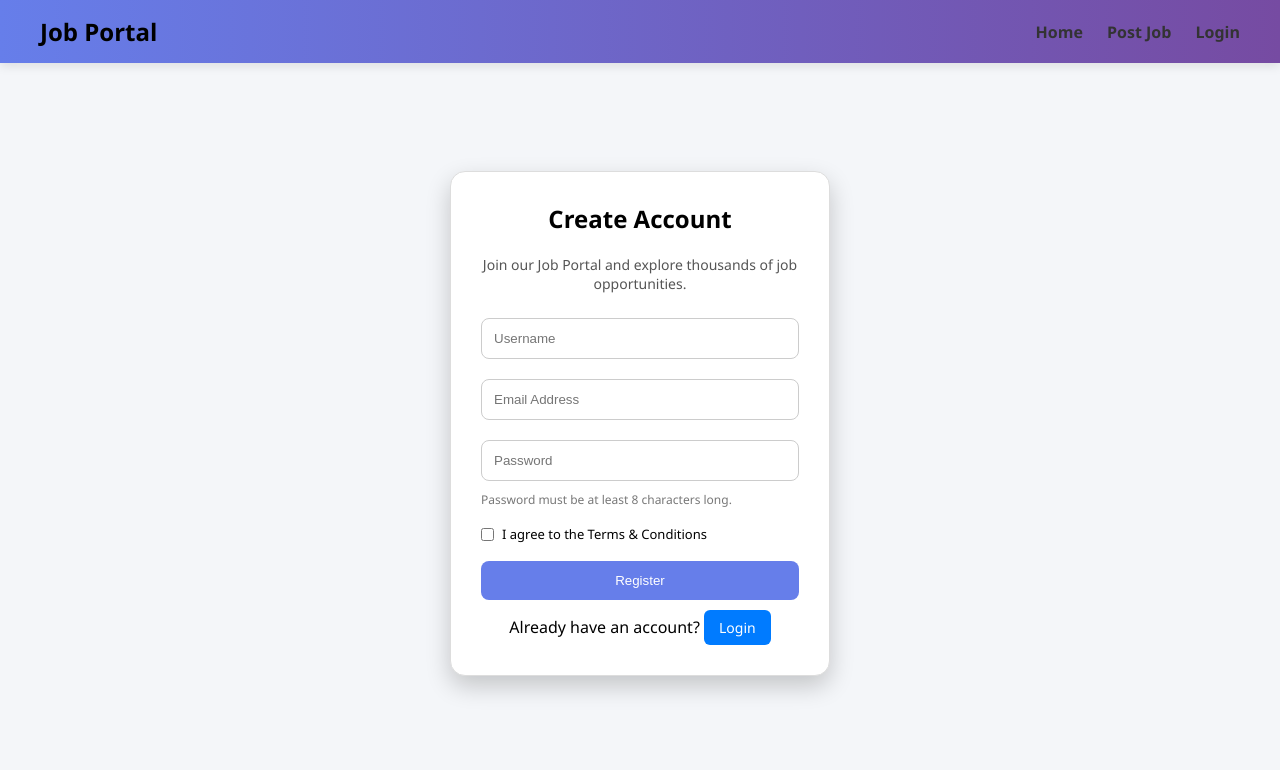
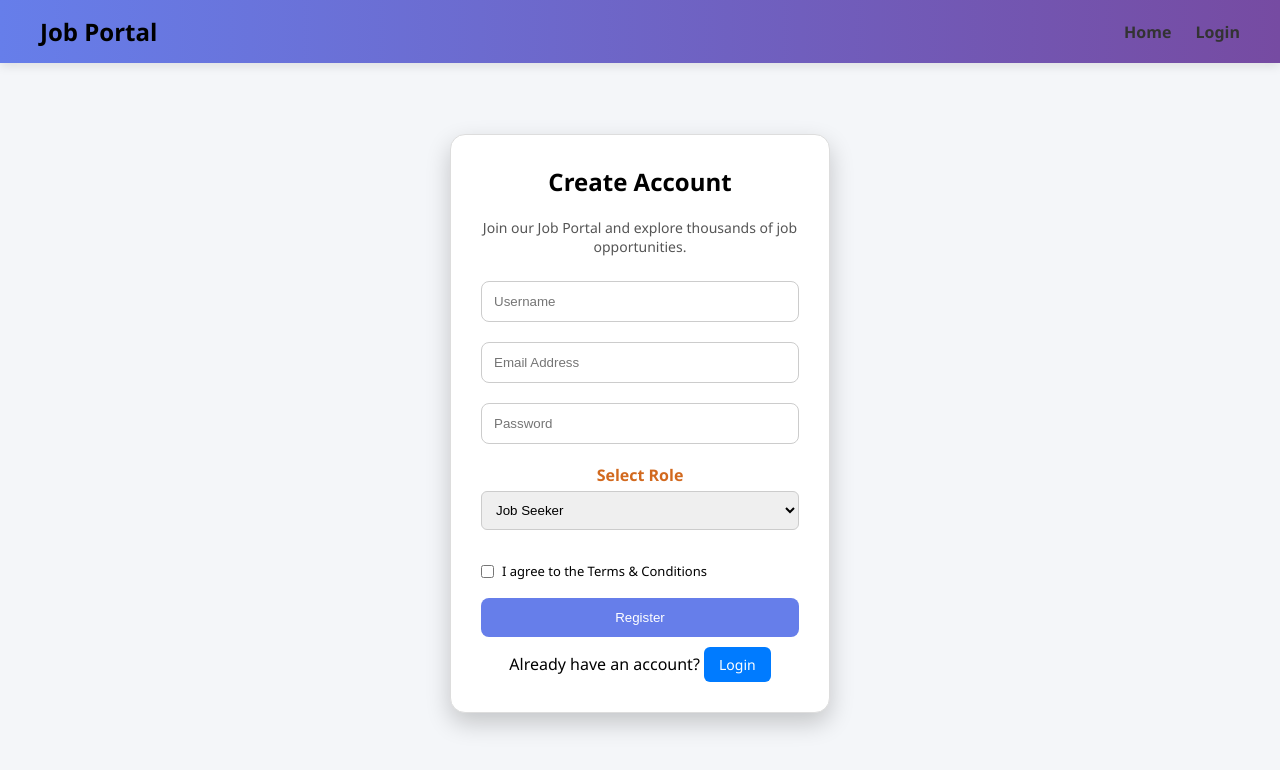
Before and after one commit to Ramana93/Job-portal-app, a Django app: page /register/ in a window 1280 px wide. Shown: the top 770 px of the page. Run offline with Django 5.2, Linux system fonts and the light colour scheme.

Commit message:
updating

```diff
--- a/jobportal/myapp/static/css/style.css
+++ b/jobportal/myapp/static/css/style.css
@@ -397,3 +397,35 @@ button:hover {
 .register-btn:hover {
   background-color: #5a32a3;
 }
+
+.role-label{
+margin-top:10px;
+font-weight:600;
+display:block;
+color:chocolate;
+}
+
+.role-select{
+width:100%;
+padding:10px;
+margin-top:5px;
+margin-bottom:15px;
+border-radius:6px;
+border:1px solid #ccc;
+}
+
+.user-role {
+  color: #ffffff;
+  background: rgba(255, 255, 255, 0.15);
+  padding: 6px 12px;
+  border-radius: 20px;
+  font-size: 14px;
+  font-weight: 500;
+  margin-right: 15px;
+  display: inline-block;
+}
+
+.user-role strong {
+  color: #ffd369;
+  font-weight: 600;
+}
--- a/jobportal/myapp/templates/base.html
+++ b/jobportal/myapp/templates/base.html
@@ -23,10 +23,21 @@
 
     <nav>
       <h1>Job Portal</h1>
+
       <div class="nav-links">
+        {% if user.is_authenticated %}
+        <p style="color: white">
+          Logged in as: <strong>{{ user.username }}</strong>
+          ({{ user.profile.role|title }})
+        </p>
+        {% endif %}
+
         <a href="/">Home</a>
-        <a href="/post-job/">Post Job</a>
-        {% if user.is_authenticated %}
+
+        <!-- Only Recruiter Can See Post Job -->
+        {% if user.is_authenticated and user.profile.role == "recruiter" %}
+        <a href="{% url 'post_job' %}">Post Job</a>
+        {% endif %} {% if user.is_authenticated %}
         <a href="{% url 'logout' %}">Logout</a>
         {% else %}
         <a href="{% url 'login' %}">Login</a>
@@ -35,6 +46,7 @@
     </nav>
 
     <div class="container">{% block content %}{% endblock %}</div>
+
     <script>
       function toggleDescription(id) {
         const desc = document.getElementById("desc-" + id);
--- a/jobportal/myapp/templates/home.html
+++ b/jobportal/myapp/templates/home.html
@@ -23,11 +23,14 @@
       </button>
 
       <div class="job-buttons">
+        {% if user.profile.role == "seeker" %}
         <a href="{% url 'apply_job' job.pk %}" class="btn apply-btn">Apply</a>
+        {% endif %} {% if user.profile.role == "recruiter" %}
+        <a href="{% url 'edit_job' job.pk %}" class="btn login-btn">Edit</a>
         <a href="{% url 'delete_job' job.pk %}" class="btn delete-btn"
           >Delete</a
         >
-        <a href="{% url 'edit_job' job.pk %}" class="btn login-btn">Edit</a>
+        {% endif %}
       </div>
     </div>
     {% endfor %}
--- a/jobportal/myapp/templates/register.html
+++ b/jobportal/myapp/templates/register.html
@@ -1,4 +1,7 @@
-{% extends 'base.html' %} {% block content %}
+{% extends 'base.html' %}
+{% block content %}
+{% load static %}
+<link rel="stylesheet" href="{% static 'css/style.css' %}">
 
 <div class="form-container">
   <h2>Create Account</h2>
@@ -16,9 +19,17 @@
 
     <input type="password" name="password" placeholder="Password" required />
 
-    <small class="password-info">
-      Password must be at least 8 characters long.
-    </small>
+
+    <!-- ⭐ NEW ROLE SELECTION -->
+
+    <label class="role-label">Select Role</label>
+
+    <select name="role" class="role-select" required>
+      <option value="seeker">Job Seeker</option>
+      <option value="recruiter">Recruiter</option>
+    </select>
+
+    <!-- ⭐ END ROLE -->
 
     <div class="checkbox-area">
       <input type="checkbox" required />
--- a/jobportal/myapp/urls.py
+++ b/jobportal/myapp/urls.py
@@ -8,6 +8,6 @@ urlpatterns = [
     path('logout/', views.logout_user, name='logout'),
     path('post-job/', views.post_job, name='post_job'),
     path('apply/<int:pk>/', views.apply_job, name='apply_job'),
-    path('delete/<int:job_pk>/', views.delete_job, name='delete_job'),
+    path('delete/<int:pk>/', views.delete_job, name='delete_job'),
     path('edit/<int:pk>/', views.edit_job, name='edit_job'),
 ]
--- a/jobportal/myapp/views.py
+++ b/jobportal/myapp/views.py
@@ -4,27 +4,34 @@ from django.contrib import messages
 from django.shortcuts import get_object_or_404
 from django.contrib.auth.decorators import login_required
 from django.contrib.auth import authenticate, login, logout
-from . models import Job, Application
+from . models import Job, Application, Profile
 
 
 def home(request):
     jobs = Job.objects.all()
     return render(request, 'home.html', {'jobs': jobs})
 
+def register_view(request):
 
-
-def register_view(request):
     if request.method == "POST":
         username = request.POST.get('username')
         password = request.POST.get('password')
+        role = request.POST.get('role')
 
         # Check if username already exists
         if User.objects.filter(username=username).exists():
             messages.error(request, "Username already exists! Please try another.")
             return redirect('register')
 
-        # Create new user
-        User.objects.create_user(username=username, password=password)
+        # Create user
+        user = User.objects.create_user(username=username, password=password)
+
+        # Create profile with role
+        Profile.objects.create(
+            user=user,
+            role=role
+        )
+
         messages.success(request, "Account created successfully! Please login.")
         return redirect('login')
 
@@ -56,7 +63,11 @@ def logout_user(request):
 
 
 @login_required
+
 def post_job(request):
+    if request.user.profile.role != "recruiter":
+        messages.error(request, "Only Recruiters can post jobs.")
+        return redirect("home")
     if request.method == "POST":
         title = request.POST['title']
         company = request.POST['company']
@@ -82,6 +93,10 @@ def post_job(request):
 
 @login_required
 def apply_job(request,pk):
+    if request.user.profile.role != "seeker":
+        messages.error(request, "Only Job Seekers can apply for jobs.")
+        return redirect("home")
+
     job = Job.objects.get(pk=pk)
     job = get_object_or_404(Job, id=pk)
 
@@ -107,26 +122,36 @@ def apply_job(request,pk):
     return render(request, 'apply_job.html', {'job': job})
 
 @login_required
-def delete_job(request, job_pk):
-    job = Job.objects.get(pk=job_pk)
+def delete_job(request, pk):
+    if request.user.profile.role != "recruiter":
+        messages.error(request, "Access Denied! Only recruiters can delete jobs.")
+        return redirect("home")
+
+    job = Job.objects.get(pk=pk)
     job.delete()
+
     messages.success(request, "Job deleted successfully!")
-    return redirect('home')
+    return redirect("home")
 
 @login_required
 def edit_job(request, pk):
-    job = get_object_or_404(Job, pk=pk)
+    if request.user.profile.role != "recruiter":
+        messages.error(request, "Access Denied! Only recruiters can update jobs.")
+        return redirect("home")
+
+    job = Job.objects.get(pk=pk)
 
     if request.method == "POST":
-        job.title = request.POST.get('title')
-        job.company = request.POST.get('company')
-        job.location = request.POST.get('location')
-        job.salary = request.POST.get('salary')
-        job.experience = request.POST.get('experience')
-        job.description = request.POST.get('description')
+        job.title = request.POST.get("title")
+        job.company = request.POST.get("company")
+        job.location = request.POST.get("location")
+        job.salary = request.POST.get("salary")
+        job.experience = request.POST.get("experience")
+        job.description = request.POST.get("description")
+
         job.save()
 
         messages.success(request, "Job updated successfully!")
-        return redirect('home')
+        return redirect("home")
 
-    return render(request, 'edit_job.html', {'job': job})
+    return render(request, "edit_job.html", {"job": job})
```
Also changed, not shown: jobportal/myapp/models.py (+14 -0 lines), jobportal/db.sqlite3, jobportal/myapp/migrations/0006_profile.py (added), 1 other file.
